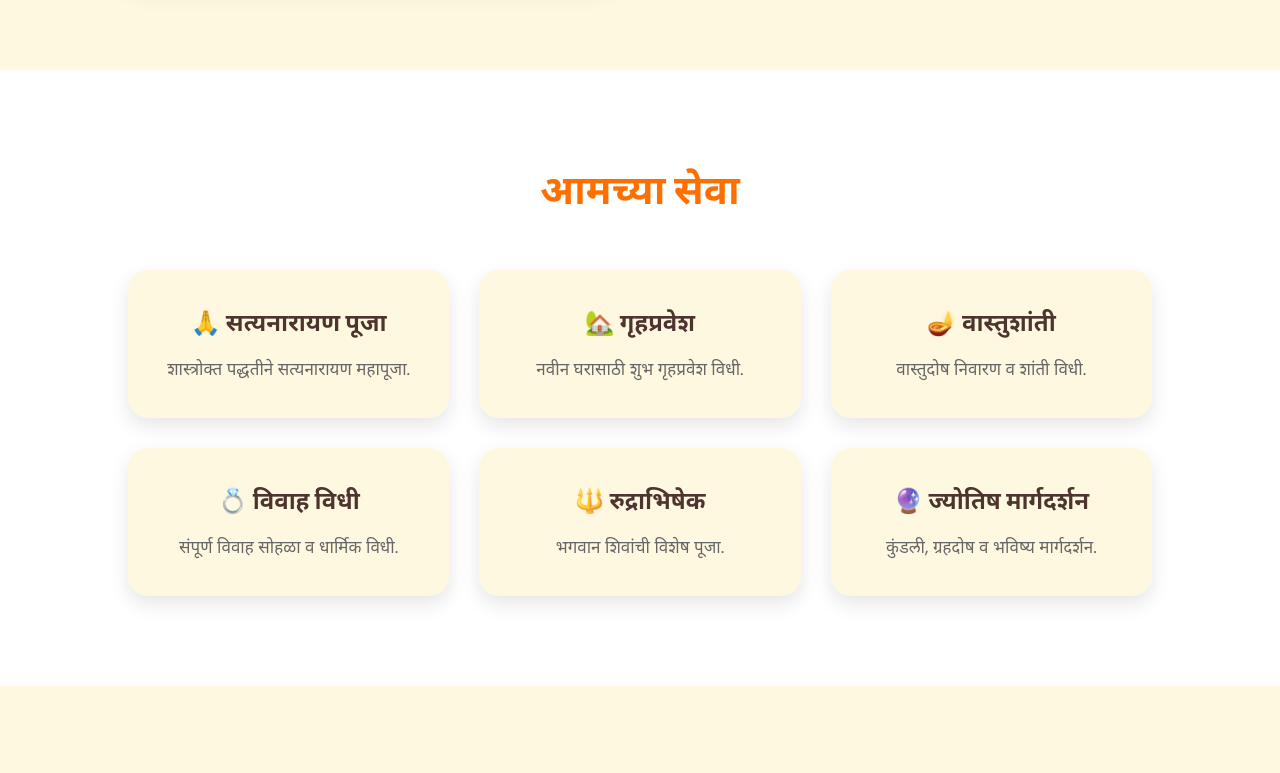
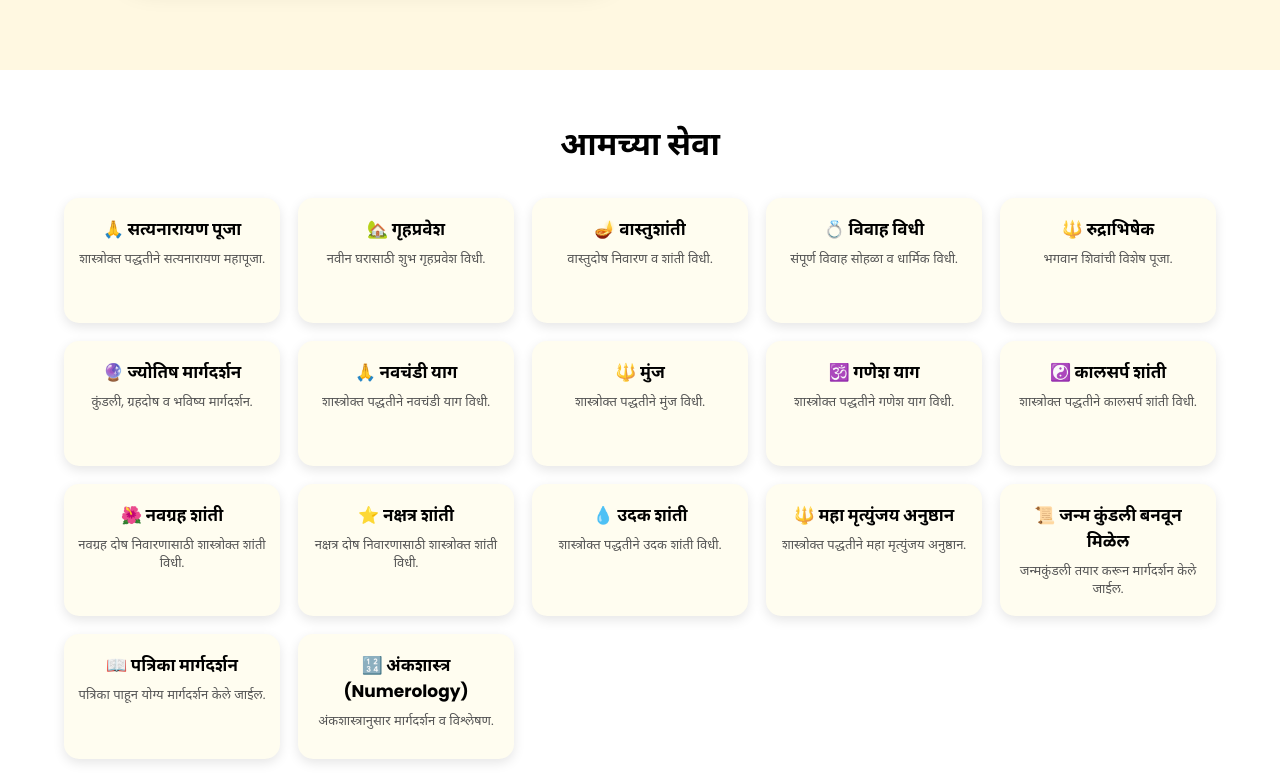
Before and after one commit to dattagurukendra/dattaguru-website, a plain HTML site: page index.html in a window 1280 px wide. Shown: the part 1560-2333 px from the top of the page. Drawn offline with Linux system fonts and the light colour scheme.

Commit message:
Update services section

```diff
--- a/index.html
+++ b/index.html
@@ -171,6 +171,61 @@
         <div class="service-card">
             <h3>🔮 ज्योतिष मार्गदर्शन</h3>
             <p>कुंडली, ग्रहदोष व भविष्य मार्गदर्शन.</p>
+        </div>
+
+        <div class="service-card">
+            <h3>🙏 नवचंडी याग</h3>
+            <p>शास्त्रोक्त पद्धतीने नवचंडी याग विधी.</p>
+        </div>
+
+        <div class="service-card">
+            <h3>🔱 मुंज</h3>
+            <p>शास्त्रोक्त पद्धतीने मुंज विधी.</p>
+        </div>
+
+        <div class="service-card">
+            <h3>🕉️ गणेश याग</h3>
+            <p>शास्त्रोक्त पद्धतीने गणेश याग विधी.</p>
+        </div>
+
+        <div class="service-card">
+            <h3>☯️ कालसर्प शांती</h3>
+            <p>शास्त्रोक्त पद्धतीने कालसर्प शांती विधी.</p>
+        </div>
+
+        <div class="service-card">
+            <h3>🌺 नवग्रह शांती</h3>
+            <p>नवग्रह दोष निवारणासाठी शास्त्रोक्त शांती विधी.</p>
+        </div>
+
+        <div class="service-card">
+            <h3>⭐ नक्षत्र शांती</h3>
+            <p>नक्षत्र दोष निवारणासाठी शास्त्रोक्त शांती विधी.</p>
+        </div>
+
+        <div class="service-card">
+            <h3>💧 उदक शांती</h3>
+            <p>शास्त्रोक्त पद्धतीने उदक शांती विधी.</p>
+        </div>
+
+        <div class="service-card">
+            <h3>🔱 महा मृत्युंजय अनुष्ठान</h3>
+            <p>शास्त्रोक्त पद्धतीने महा मृत्युंजय अनुष्ठान.</p>
+        </div>
+
+        <div class="service-card">
+            <h3>📜 जन्म कुंडली बनवून मिळेल</h3>
+            <p>जन्मकुंडली तयार करून मार्गदर्शन केले जाईल.</p>
+        </div>
+
+        <div class="service-card">
+            <h3>📖 पत्रिका मार्गदर्शन</h3>
+            <p>पत्रिका पाहून योग्य मार्गदर्शन केले जाईल.</p>
+        </div>
+
+        <div class="service-card">
+            <h3>🔢 अंकशास्त्र (Numerology)</h3>
+            <p>अंकशास्त्रानुसार मार्गदर्शन व विश्लेषण.</p>
         </div>
 
     </div>
--- a/style.css
+++ b/style.css
@@ -257,48 +257,54 @@ body{
 }
 /* ===== SERVICES ===== */
 
-.services{
-    padding:90px 10%;
-    background:#ffffff;
-    text-align:center;
+.services {
+    padding: 50px 5%;
+    text-align: center;
 }
 
-.services h2{
-    font-size:40px;
-    color:#FF6F00;
-    margin-bottom:50px;
+.services h2 {
+    font-size: 32px;
+    margin-bottom: 30px;
 }
 
-.service-container{
-    display:grid;
-    grid-template-columns:repeat(auto-fit,minmax(280px,1fr));
-    gap:30px;
+/* 5 cards in one row */
+.service-container {
+    display: grid;
+    grid-template-columns: repeat(5, 1fr);
+    gap: 18px;
+    max-width: 1200px;
+    margin: auto;
 }
 
-.service-card{
-    background:#FFF8E1;
-    padding:35px 25px;
-    border-radius:20px;
-    box-shadow:0 8px 20px rgba(0,0,0,0.1);
-    transition:0.3s ease;
-    cursor:pointer;
+/* Small service cards */
+.service-card {
+    background: #fffdf0;
+    padding: 18px 12px;
+    border-radius: 15px;
+    text-align: center;
+    min-height: 125px;
+    box-shadow: 0 4px 12px rgba(0, 0, 0, 0.10);
+    transition: 0.3s;
 }
 
-.service-card:hover{
-    transform:translateY(-10px);
-    box-shadow:0 15px 30px rgba(0,0,0,0.2);
+/* Service icon */
+.service-card h3 {
+    font-size: 17px;
+    margin: 0 0 8px;
 }
 
-.service-card h3{
-    font-size:24px;
-    color:#4E342E;
-    margin-bottom:15px;
+/* Service description */
+.service-card p {
+    font-size: 13px;
+    line-height: 1.4;
+    margin: 0;
+    color: #555;
 }
 
-.service-card p{
-    font-size:17px;
-    color:#666;
-    line-height:1.6;
+/* Hover effect */
+.service-card:hover {
+    transform: translateY(-5px);
+    box-shadow: 0 8px 18px rgba(0, 0, 0, 0.15);
 }
 /* ===== WHY CHOOSE US ===== */
 
@@ -759,26 +765,22 @@ footer p{
     position: fixed;
     bottom: 20px;
     right: 20px;
-    z-index: 9999;
+    width: 65px;
+    height: 65px;
+    z-index: 999;
 }
 
 .whatsapp-float img{
-    width: 65px;
-    height: 65px;
+    width: 100%;
+    height: 100%;
     border-radius: 50%;
-    box-shadow: 0 4px 12px rgba(0,0,0,0.3);
-    transition: transform 0.3s;
+    box-shadow: 0 8px 20px rgba(0,0,0,0.3);
+    transition: 0.3s;
 }
 
-.whatsapp-float:hover img{
+.whatsapp-float img:hover{
     transform: scale(1.1);
-}.whatsapp-float img,
-.floating-call img{
-    width: 65px;
-    height: 65px;
-}
-.whatsapp-float img:hover,
-.floating-call img:hover{
+    floating-call img:hover{
     transform: scale(1.1);
     transition: 0.3s ease;
 }
@@ -804,3 +806,30 @@ footer p{
     margin-top: -15px;
     margin-bottom: 35px;
 }
+/* Tablet */
+@media (max-width: 1000px) {
+    .service-container {
+        grid-template-columns: repeat(3, 1fr);
+    }
+}
+
+/* Mobile */
+@media (max-width: 600px) {
+    .service-container {
+        grid-template-columns: repeat(2, 1fr);
+        gap: 12px;
+    }
+
+    .service-card {
+        padding: 15px 8px;
+        min-height: 115px;
+    }
+
+    .service-card h3 {
+        font-size: 15px;
+    }
+
+    .service-card p {
+        font-size: 12px;
+    }
+}
```
